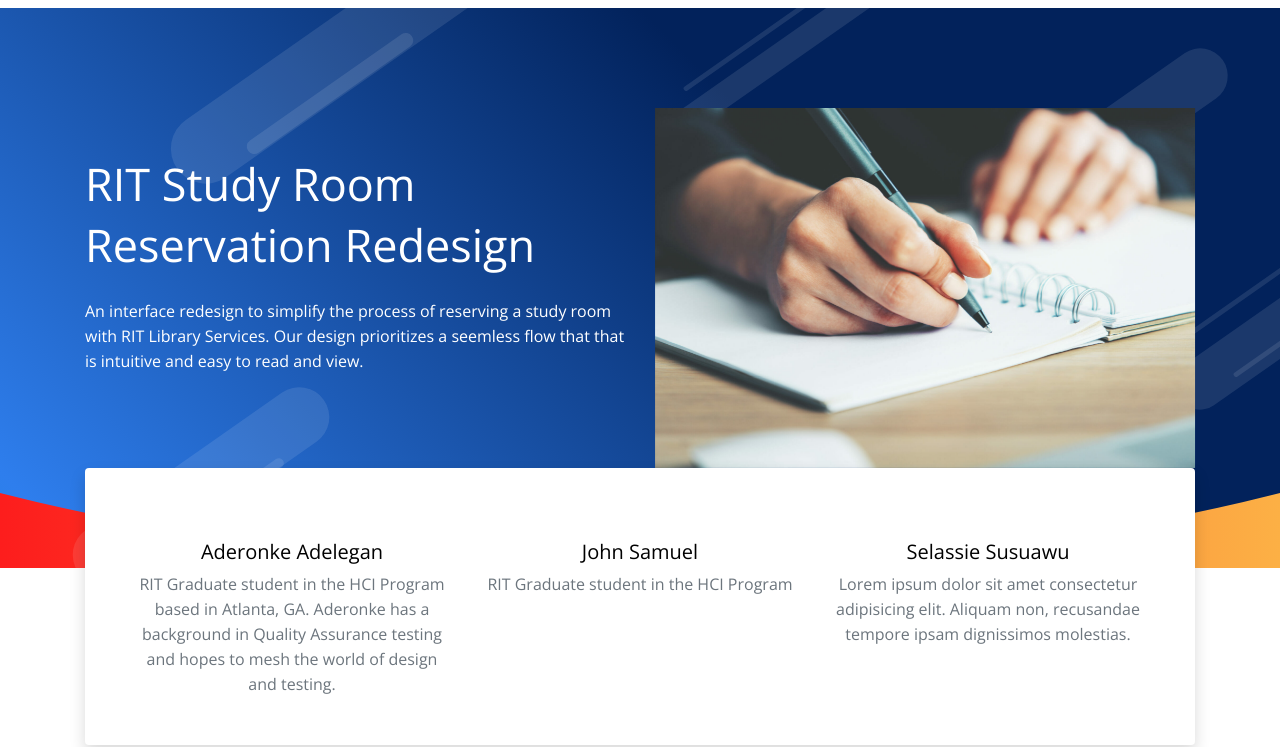
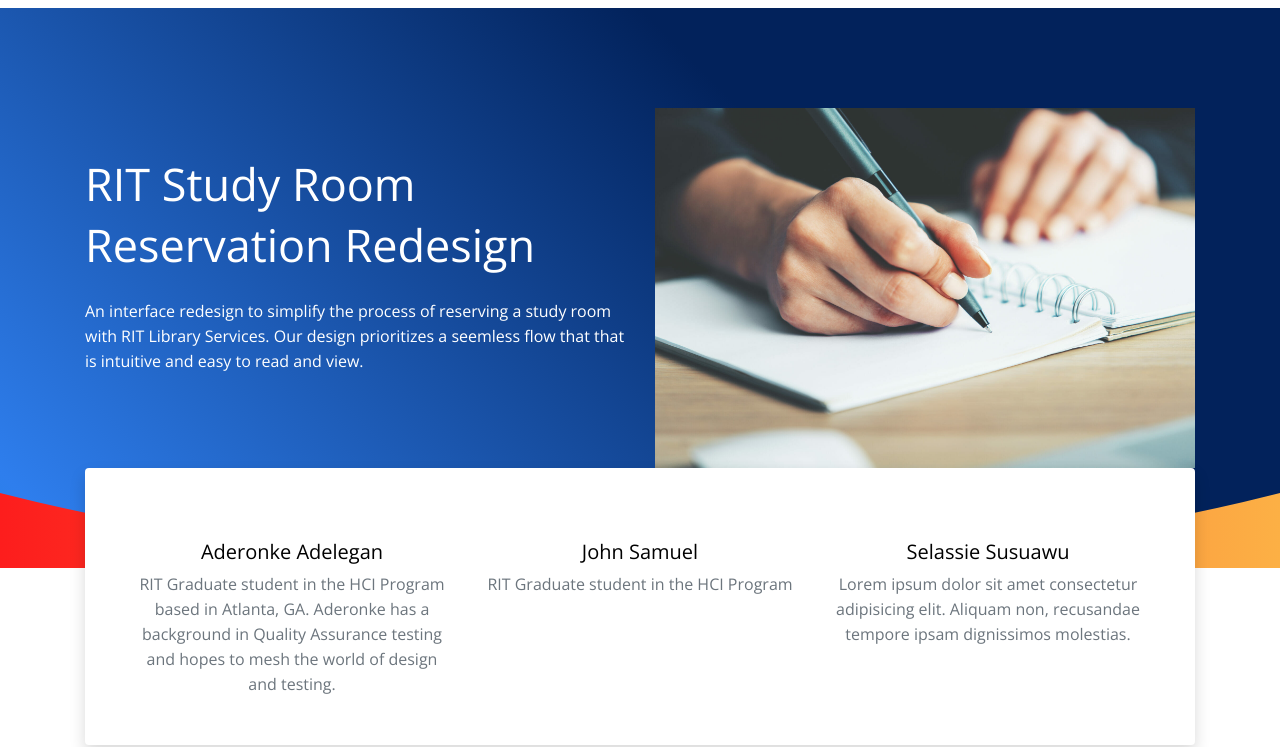
Before and after one commit to aadelegan/HCIN.620.01-Group-Project, a website: page index.html in a window 1280 px wide. Shown: the part 53-800 px from the top of the page. Drawn offline with nearby package versions, Linux system fonts and the light colour scheme; some packages are replaced by stand-ins of ours.

Commit message:
Update index.html

```diff
--- a/index.html
+++ b/index.html
@@ -132,23 +132,7 @@
 </style>
 	<section class="section gradient-banner">
 
-	<div class="shapes-container">
-		<div class="shape" data-aos="fade-down-left" data-aos-duration="1500" data-aos-delay="100"></div>
-		<div class="shape" data-aos="fade-down" data-aos-duration="1000" data-aos-delay="100"></div>
-		<div class="shape" data-aos="fade-up-right" data-aos-duration="1000" data-aos-delay="200"></div>
-		<div class="shape" data-aos="fade-up" data-aos-duration="1000" data-aos-delay="200"></div>
-		<div class="shape" data-aos="fade-down-left" data-aos-duration="1000" data-aos-delay="100"></div>
-		<div class="shape" data-aos="fade-down-left" data-aos-duration="1000" data-aos-delay="100"></div>
-		<div class="shape" data-aos="zoom-in" data-aos-duration="1000" data-aos-delay="300"></div>
-		<div class="shape" data-aos="fade-down-right" data-aos-duration="500" data-aos-delay="200"></div>
-		<div class="shape" data-aos="fade-down-right" data-aos-duration="500" data-aos-delay="100"></div>
-		<div class="shape" data-aos="zoom-out" data-aos-duration="2000" data-aos-delay="500"></div>
-		<div class="shape" data-aos="fade-up-right" data-aos-duration="500" data-aos-delay="200"></div>
-		<div class="shape" data-aos="fade-down-left" data-aos-duration="500" data-aos-delay="100"></div>
-		<div class="shape" data-aos="fade-up" data-aos-duration="500" data-aos-delay="0"></div>
-		<div class="shape" data-aos="fade-down" data-aos-duration="500" data-aos-delay="0"></div>
-		<div class="shape" data-aos="fade-up-right" data-aos-duration="500" data-aos-delay="100"></div>
-		<div class="shape" data-aos="fade-down-left" data-aos-duration="500" data-aos-delay="0"></div>
+
 	</div>
 	<div class="container">
 		<div class="row align-items-center">
```
